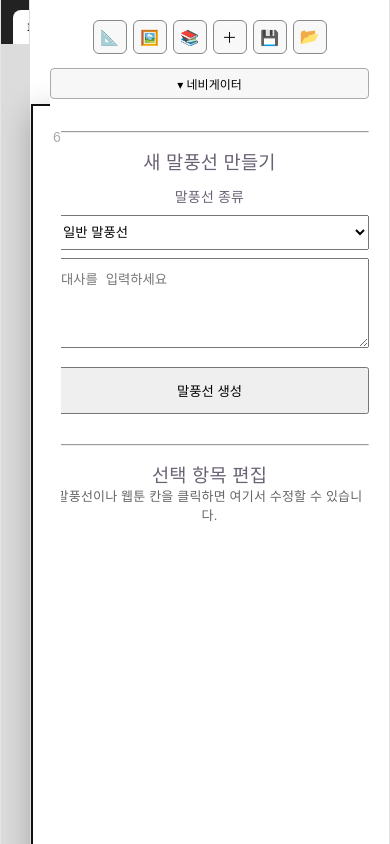
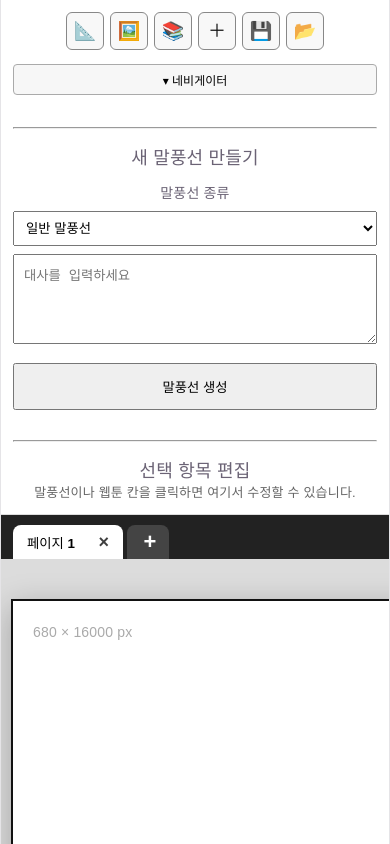
Before and after one commit to qhrtlfdl3-oss/webtoon-Conti, a React (Vite) app: page / in a window 390 px wide. Shown: the top 844 px of the page. Built offline with nearby package versions, Linux system fonts and the light colour scheme.

Commit message:
모바일 레이아웃 수정

```diff
--- a/src/App.css
+++ b/src/App.css
@@ -455,3 +455,47 @@ hr {
 .navigator-toggle:hover {
   background: #eeeeee;
 }
+@media (max-width: 768px) {
+  .app {
+    flex-direction: column;
+    height: auto;
+  }
+
+  .main-area {
+    width: 100%;
+    height: 60vh;
+    order: 2;
+  }
+
+  .sidebar {
+    width: 100%;
+    height: auto;
+    order: 1;
+    border-left: none;
+    border-bottom: 1px solid #ddd;
+    padding: 12px;
+  }
+
+  .canvas-wrap {
+    height: 60vh;
+    padding: 10px;
+  }
+
+  .toolbar-row {
+    justify-content: center;
+  }
+
+  .tool-icon {
+    width: 38px;
+    height: 38px;
+    font-size: 18px;
+  }
+
+  .sidebar h3 {
+    font-size: 18px;
+  }
+
+  .sidebar textarea {
+    height: 90px;
+  }
+}
```
